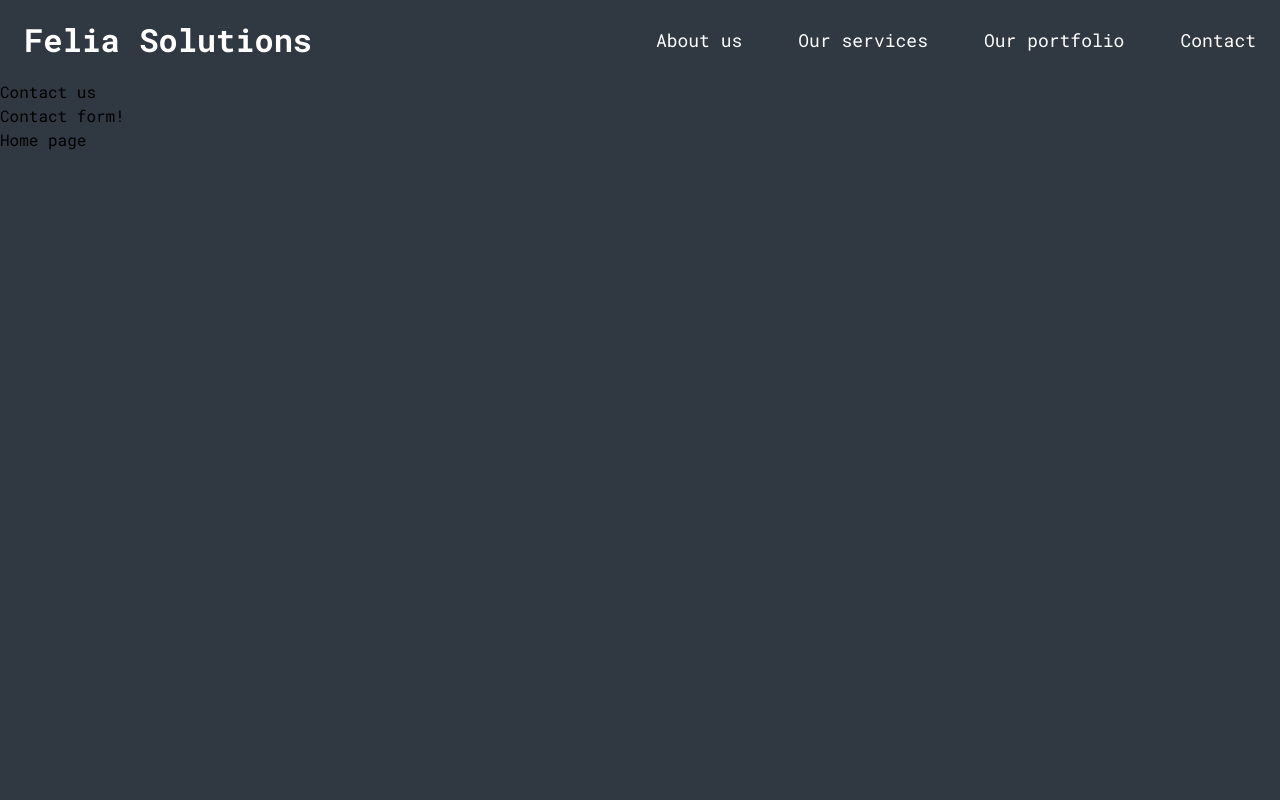
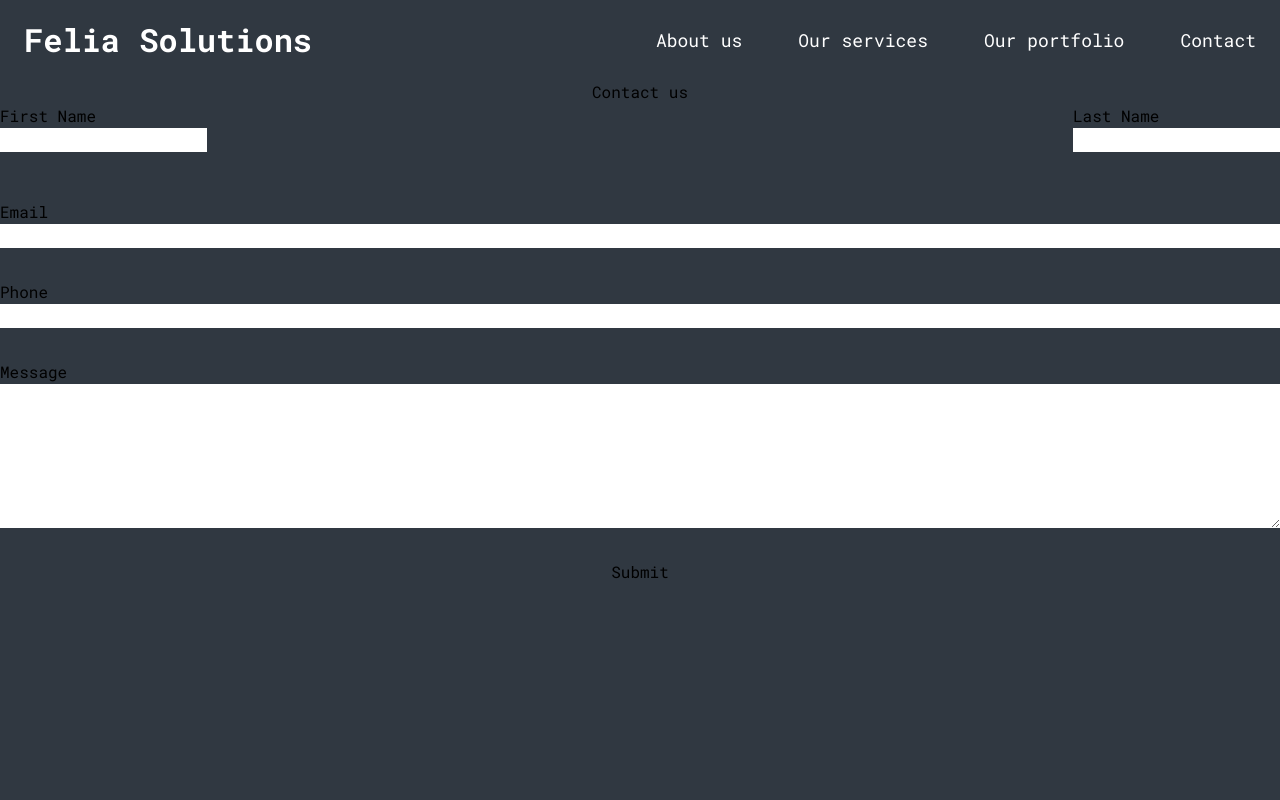
Before and after one commit to cuongtran-6618/cuongtran-6618.github.io, a Next.js app: page /contact in a window 1280 px wide. Shown: the top 800 px of the page. Built offline with nearby package versions, Linux system fonts and the light colour scheme.

Commit message:
test mail

```diff
--- a/package.json
+++ b/package.json
@@ -9,6 +9,7 @@
   },
   "dependencies": {
     "@heroicons/react": "^2.0.13",
+    "@sendgrid/mail": "^7.7.0",
     "keen-slider": "6.8.5",
     "next": "latest",
     "react": "18.2.0",
--- /dev/null
+++ b/pages/api/contact.js
@@ -0,0 +1,22 @@
+const sgMail = require("@sendgrid/mail");
+import { loadEnvConfig } from "@next/env";
+
+export default function handler(req, res) {
+  sgMail.setApiKey(process.env.SENDGRID_API_KEY);
+  const msg = {
+    to: "mailtocuong@gmail.com", // Change to your recipient
+    from: req.body.email, // Change to your verified sender
+    subject: "Sending with SendGrid is Fun",
+    text: req.body.message,
+    html: "<strong>and easy to do anywhere, even with Node.js</strong>",
+  };
+  sgMail
+    .send(msg)
+    .then(() => {
+      console.log("Email sent");
+      res.send(200);
+    })
+    .catch((error) => {
+      console.error(error);
+    });
+}
--- a/pages/contact.tsx
+++ b/pages/contact.tsx
@@ -1,12 +1,83 @@
 import BackHome from "../components/BackHome";
 import Layout from "../components/Layout";
+import React from "react";
 
 export default function ContactUs() {
+  async function handleSubmit(e) {
+    e.preventDefault();
+    const data = new FormData(e.currentTarget);
+    try {
+      const response = await fetch("/api/contact", {
+        method: "post",
+        body: new URLSearchParams(data),
+      });
+      if (!response.ok) {
+        throw new Error(`Invalid response: ${response.status}`);
+      }
+      alert("Thanks for contacting us, we will get back to you soon!");
+    } catch (err) {
+      console.error(err);
+      //alert("We can't submit the form, try again later?");
+    }
+  }
+
   return (
     <Layout>
-      <h1>Contact us</h1>
-      <div>Contact form!</div>
-      <BackHome />
+      <div className="mx-auto container">
+        <form className="container mx-auto" onSubmit={handleSubmit}>
+          <h1 className="text-center">Contact us</h1>
+          <div className="name flex flex-row justify-between mb-8">
+            <div className="mb-4 flex flex-col">
+              <label htmlFor="frm-first">First Name</label>
+              <input
+                id="frm-first"
+                type="text"
+                name="first"
+                autoComplete="given-name"
+                required
+              />
+            </div>
+            <div className="flex flex-col">
+              <label htmlFor="frm-last">Last Name</label>
+              <input
+                id="frm-last"
+                type="text"
+                name="last"
+                autoComplete="family-name"
+                required
+              />
+            </div>
+          </div>
+          <div className="email flex flex-col mb-8">
+            <label htmlFor="frm-email">Email</label>
+            <input
+              id="frm-email"
+              type="email"
+              name="email"
+              autoComplete="email"
+              required
+            />
+          </div>
+          <div className="phone flex flex-col mb-8">
+            <label htmlFor="frm-phone">Phone</label>
+            <input
+              id="frm-phone"
+              type="text"
+              name="phone"
+              autoComplete="tel"
+              required
+            />
+          </div>
+
+          <div className="message flex flex-col mb-8">
+            <label htmlFor="frm-message">Message</label>
+            <textarea id="frm-message" name="message" rows={6}></textarea>
+          </div>
+          <div className="button primary flex flex-col items-center">
+            <button type="submit">Submit</button>
+          </div>
+        </form>
+      </div>
     </Layout>
   );
 }
```
Also changed, not shown: 2 other files (tests, documents, lock files or other folders).
